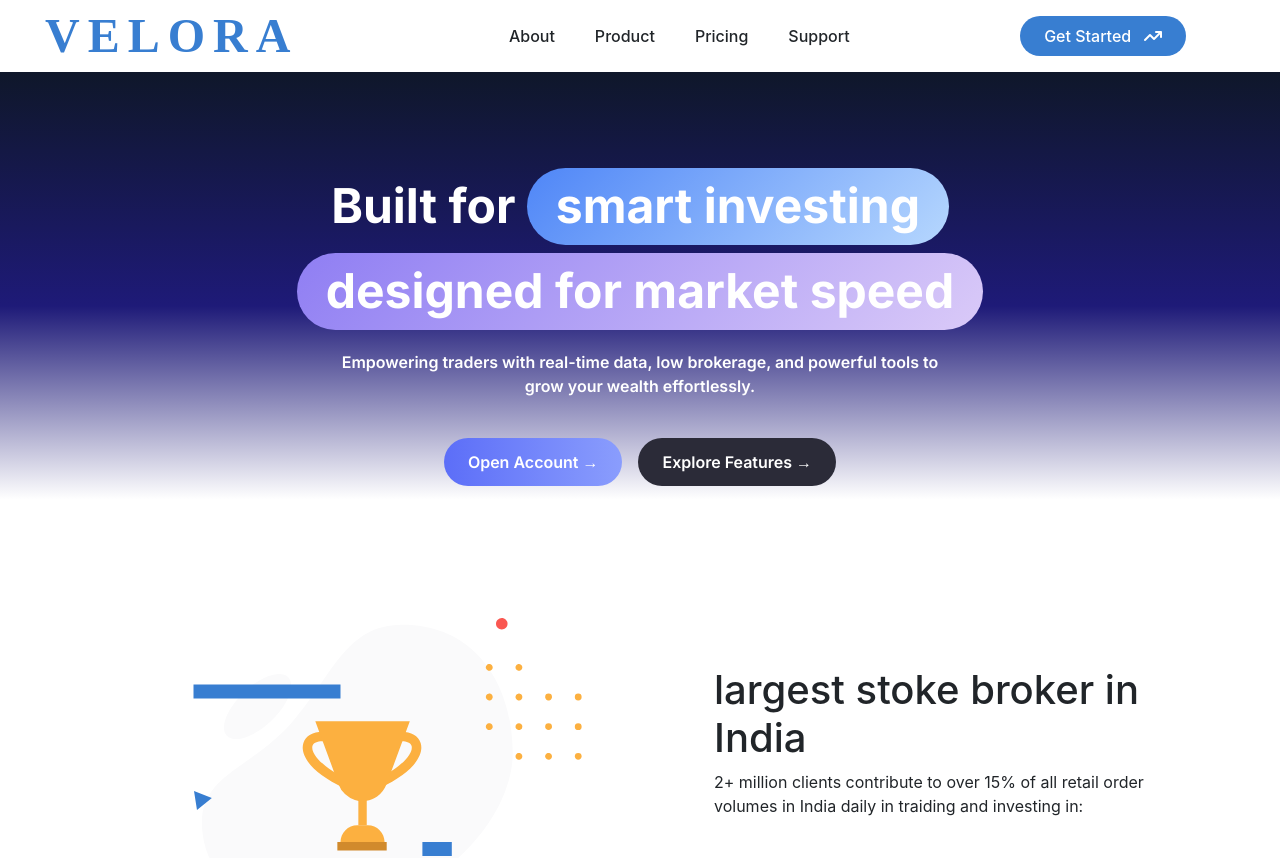
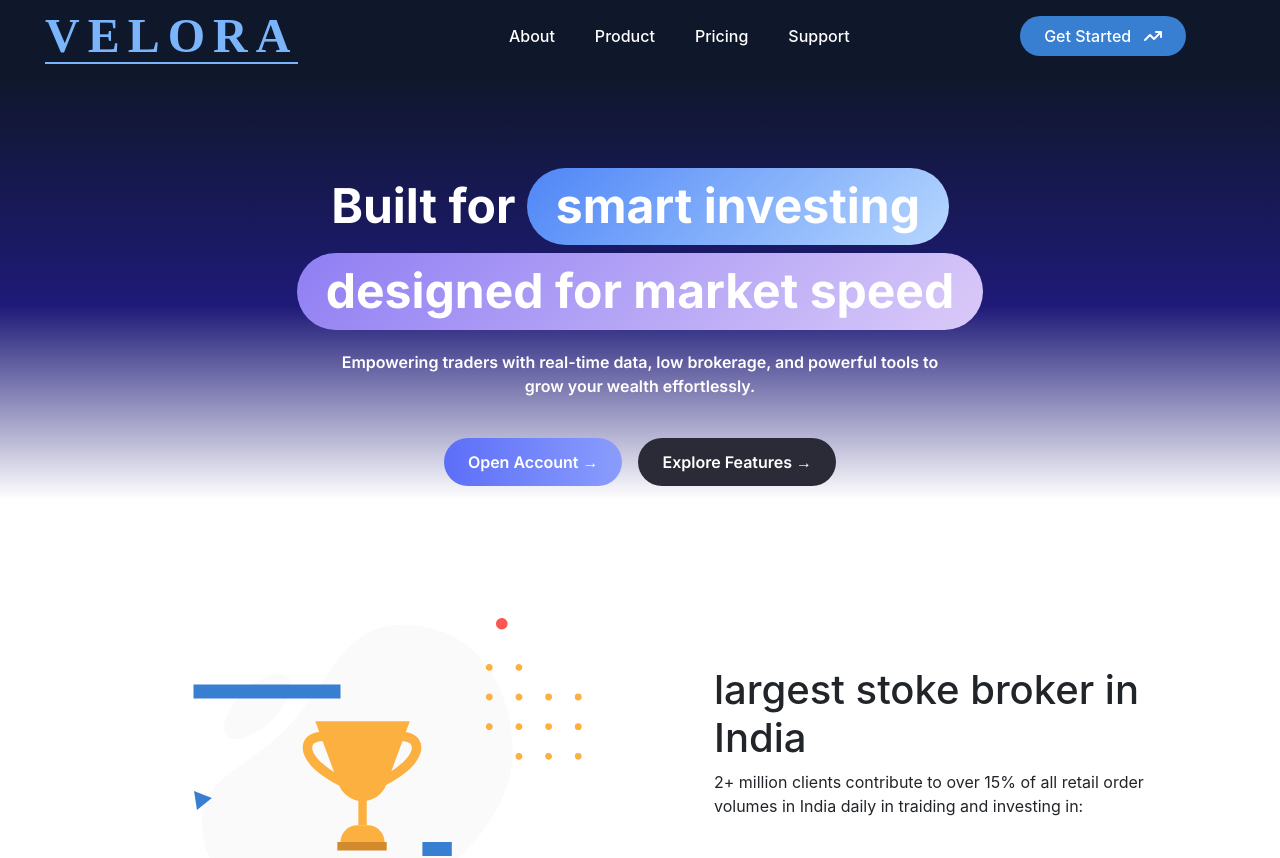
Before and after one commit to Anirudh-Singh-26/Velora-frontend, a React (Vite) app: page / in a window 1280 px wide. Shown: the top 858 px of the page. Built offline with nearby package versions, Linux system fonts and the light colour scheme.

Commit message:
updated home

```diff
--- a/src/App.css
+++ b/src/App.css
@@ -946,3 +946,7 @@ font-weight: 700; /* or 600 for slightly lighter */
   transform: translateY(-50px); /* Adjust this value as needed */
   display: block;
 }
+
+.test {
+  color: blue;
+}
--- a/src/landing_page/Navbar.jsx
+++ b/src/landing_page/Navbar.jsx
@@ -1,17 +1,51 @@
-import React from "react";
+import React, { useEffect, useState } from "react";
 import { Link, useLocation } from "react-router-dom";
 
 const Navbar = () => {
-  const location = useLocation(); // to get current route
+  const location = useLocation();
+  const [scrolled, setScrolled] = useState(false);
 
   const isActive = (path) => location.pathname === path;
 
+  const isHome = location.pathname === "/";
+
+  useEffect(() => {
+    if (!isHome) return; // only apply scroll logic on homepage
+
+    const handleScroll = () => {
+      const awardsSection = document.getElementById("awards");
+      if (!awardsSection) return;
+
+      const triggerPoint = awardsSection.offsetTop - 80; // 80px before Awards
+      setScrolled(window.scrollY >= triggerPoint);
+    };
+
+    window.addEventListener("scroll", handleScroll);
+    return () => window.removeEventListener("scroll", handleScroll);
+  }, [isHome]);
+
   return (
-    <nav className="navbar navbar-expand-lg ps-3 sticky-top">
+    <nav
+      className="navbar navbar-expand-lg ps-3 sticky-top"
+      style={{
+        backgroundColor: isHome
+          ? scrolled
+            ? "white"
+            : "rgba(15, 23, 42, 1)" // dark navy before Awards
+          : "white",
+        transition: "background-color 0.3s ease",
+      }}
+    >
       <div className="container">
         {/* Logo */}
         <Link className="navbar-brand" to="/">
-          <span className="brand-name">
+          <span
+            className="brand-name"
+            style={{
+              borderBottom: "2px solid rgba(122, 180, 250, 1)",
+              color: isHome && !scrolled ? "rgba(122, 180, 250, 1)" : "",
+            }}
+          >
             <b>VELORA</b>
           </span>
         </Link>
@@ -31,15 +65,17 @@ const Navbar = () => {
 
         {/* Links */}
         <div className="collapse navbar-collapse">
-          {/* Center Links */}
           <ul className="navbar-nav mx-auto d-flex align-items-center nav-gap">
             {["about", "product", "pricing", "support"].map((page) => (
               <li className="nav-item" key={page}>
                 <Link
                   to={`/${page}`}
-                  className={`nav-link nav-pill text-dark fw-medium  ${
+                  className={`nav-link nav-pill fw-medium ${
                     isActive(`/${page}`) ? "active-pill" : ""
                   }`}
+                  style={{
+                    color: isHome && !scrolled ? "white" : "black",
+                  }}
                 >
                   {page.charAt(0).toUpperCase() + page.slice(1)}
                 </Link>
@@ -52,9 +88,13 @@ const Navbar = () => {
             <Link
               to="/signup"
               className="btn btn-primary px-4 py-2 fw-medium rounded-pill text-white"
-              style={{ backgroundColor: "rgb(56, 126, 209)", border: "none" }}
+              style={{
+                backgroundColor: "rgb(56, 126, 209)",
+                border: "none",
+              }}
             >
-              Get Started&nbsp;&nbsp; <i className="fa-solid fa-arrow-trend-up"></i>
+              Get Started&nbsp;&nbsp;{" "}
+              <i className="fa-solid fa-arrow-trend-up"></i>
             </Link>
           </div>
         </div>
--- a/src/landing_page/home/Awards.jsx
+++ b/src/landing_page/home/Awards.jsx
@@ -2,31 +2,46 @@ import React from "react"
 
 function Awards() {
     return (
-        <div className="container mt-5">
+      <div id="awards" className="awards-section container mt-5">
         <div className="row">
           <div className="col p-5">
             <img src="/media/images/largestBroker.svg" alt="Largest Broker" />
           </div>
           <div className="col p-5 mt-5">
             <h1>largest stoke broker in India</h1>
-                    <p className="mb-5">2+ million clients contribute to over 15% of all retail order volumes in India daily in traiding and investing in:</p>
+            <p className="mb-5">
+              2+ million clients contribute to over 15% of all retail order
+              volumes in India daily in traiding and investing in:
+            </p>
             <div className="row">
               <div className="col">
                 <ul>
-                                <li><p>Futires and Options</p></li>
-                                <li><p>Commodity derivatives</p></li>
-                                <li><p>Currency derivatives</p></li>
+                  <li>
+                    <p>Futires and Options</p>
+                  </li>
+                  <li>
+                    <p>Commodity derivatives</p>
+                  </li>
+                  <li>
+                    <p>Currency derivatives</p>
+                  </li>
                 </ul>
               </div>
               <div className="col">
                 <ul>
-                                <li><p>Stocks and IPOs</p></li>
-                                <li><p>Direct mutual funds</p></li>
-                                <li><p>Bonds and Govt. Securities</p></li>
+                  <li>
+                    <p>Stocks and IPOs</p>
+                  </li>
+                  <li>
+                    <p>Direct mutual funds</p>
+                  </li>
+                  <li>
+                    <p>Bonds and Govt. Securities</p>
+                  </li>
                 </ul>
               </div>
             </div>
-                    <img src="media/images/pressLogos.png" style={{width:"90%"}} />
+            <img src="media/images/pressLogos.png" style={{ width: "90%" }} />
           </div>
         </div>
       </div>
```
Lines whose indentation alone changed are shown as unchanged.
